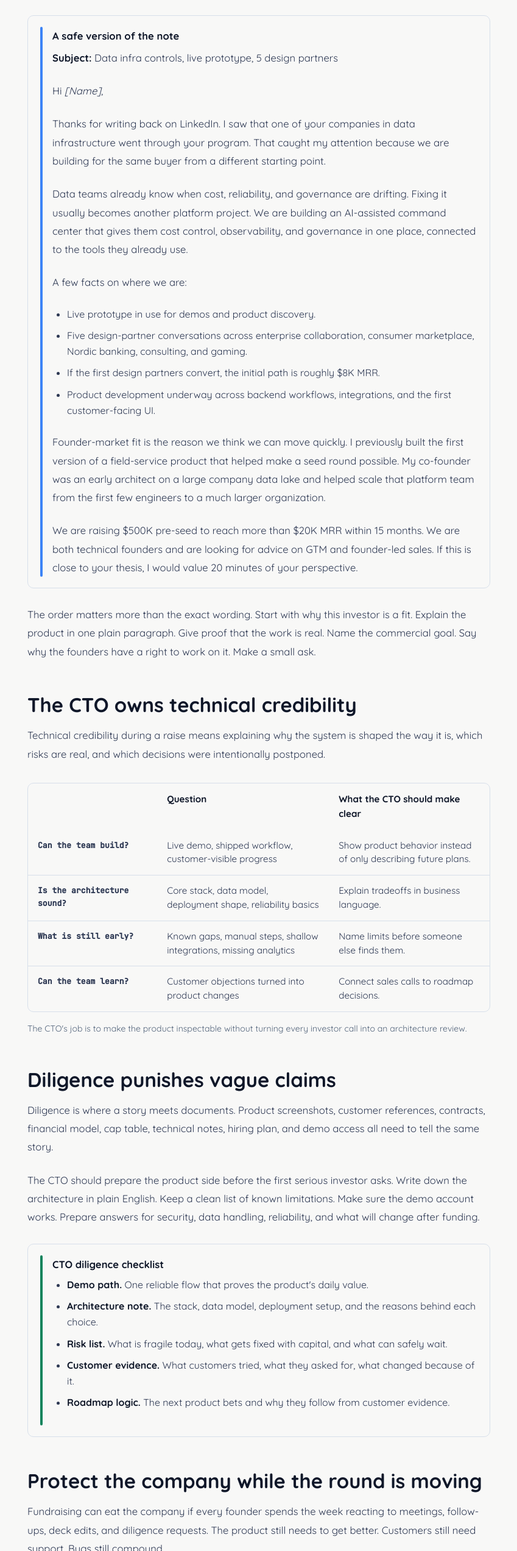
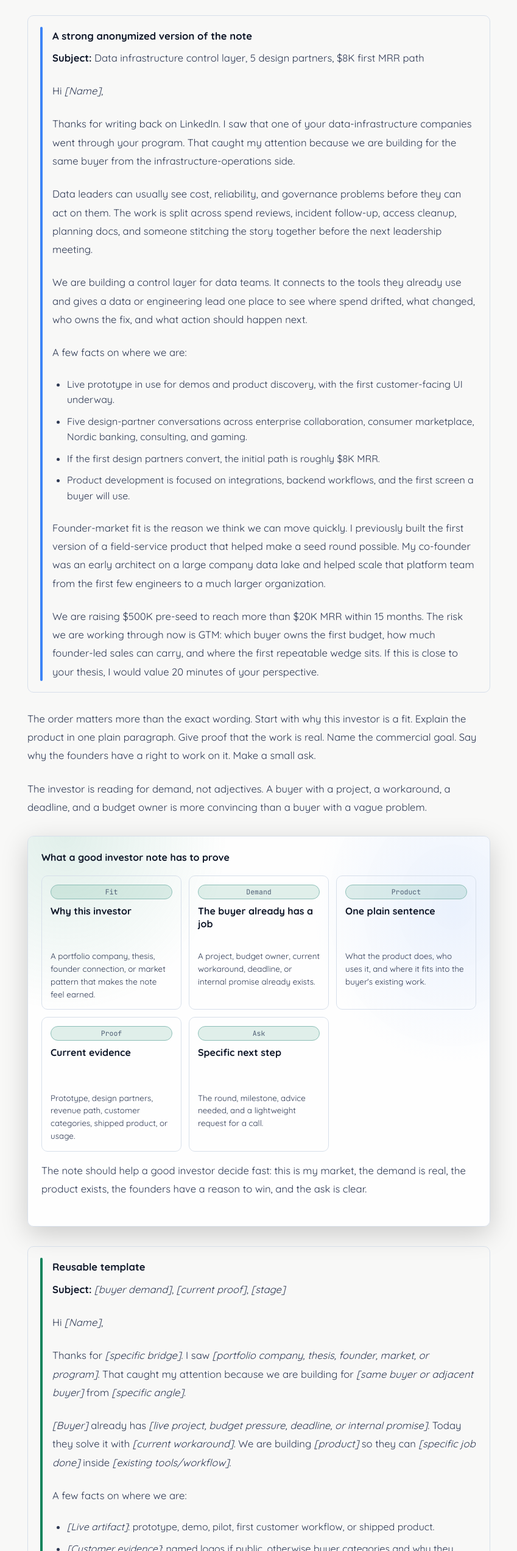
Before and after one commit to prasadus92/prasadus92.github.io, an Astro site: page /blog/raising-seed-round in a window 1280 px wide. Shown: the part 2298-4842 px from the top of the page at 61% size, without its empty margins (35-884 px from the left). Built offline with nearby package versions, Linux system fonts and the light colour scheme; Astro itself is replaced by a stand-in of ours.

Commit message:
Refine fundraising outreach template

```diff
--- a/src/content/blog/raising-seed-round.mdx
+++ b/src/content/blog/raising-seed-round.mdx
@@ -63,25 +63,78 @@ import PullQuote from '../../components/post/PullQuote.astro';
   One note that worked came from that shape. The investor had a visible connection to an adjacent data company. The email used that bridge, explained the product in normal language, gave concrete progress, named the commercial goal, and asked for advice rather than pretending the decision was obvious.
 </div>
 
-<Callout tone="info" title="A safe version of the note">
-  <p><strong>Subject:</strong> Data infra controls, live prototype, 5 design partners</p>
+<Callout tone="info" title="A strong anonymized version of the note">
+  <p><strong>Subject:</strong> Data infrastructure control layer, 5 design partners, $8K first MRR path</p>
   <p>Hi <em>[Name]</em>,</p>
-  <p>Thanks for writing back on LinkedIn. I saw that one of your companies in data infrastructure went through your program. That caught my attention because we are building for the same buyer from a different starting point.</p>
-  <p>Data teams already know when cost, reliability, and governance are drifting. Fixing it usually becomes another platform project. We are building an AI-assisted command center that gives them cost control, observability, and governance in one place, connected to the tools they already use.</p>
+  <p>Thanks for writing back on LinkedIn. I saw that one of your data-infrastructure companies went through your program. That caught my attention because we are building for the same buyer from the infrastructure-operations side.</p>
+  <p>Data leaders can usually see cost, reliability, and governance problems before they can act on them. The work is split across spend reviews, incident follow-up, access cleanup, planning docs, and someone stitching the story together before the next leadership meeting.</p>
+  <p>We are building a control layer for data teams. It connects to the tools they already use and gives a data or engineering lead one place to see where spend drifted, what changed, who owns the fix, and what action should happen next.</p>
   <p>A few facts on where we are:</p>
   <ul>
-    <li>Live prototype in use for demos and product discovery.</li>
+    <li>Live prototype in use for demos and product discovery, with the first customer-facing UI underway.</li>
     <li>Five design-partner conversations across enterprise collaboration, consumer marketplace, Nordic banking, consulting, and gaming.</li>
     <li>If the first design partners convert, the initial path is roughly $8K MRR.</li>
-    <li>Product development underway across backend workflows, integrations, and the first customer-facing UI.</li>
+    <li>Product development is focused on integrations, backend workflows, and the first screen a buyer will use.</li>
   </ul>
   <p>Founder-market fit is the reason we think we can move quickly. I previously built the first version of a field-service product that helped make a seed round possible. My co-founder was an early architect on a large company data lake and helped scale that platform team from the first few engineers to a much larger organization.</p>
-  <p>We are raising $500K pre-seed to reach more than $20K MRR within 15 months. We are both technical founders and are looking for advice on GTM and founder-led sales. If this is close to your thesis, I would value 20 minutes of your perspective.</p>
+  <p>We are raising $500K pre-seed to reach more than $20K MRR within 15 months. The risk we are working through now is GTM: which buyer owns the first budget, how much founder-led sales can carry, and where the first repeatable wedge sits. If this is close to your thesis, I would value 20 minutes of your perspective.</p>
 </Callout>
 
 <div class="reveal">
   The order matters more than the exact wording. Start with why this investor is a fit. Explain the product in one plain paragraph. Give proof that the work is real. Name the commercial goal. Say why the founders have a right to work on it. Make a small ask.
 </div>
+
+<div class="reveal">
+  The investor is reading for demand, not adjectives. A buyer with a project, a workaround, a deadline, and a budget owner is more convincing than a buyer with a vague problem.
+</div>
+
+<figure class="post-visual reveal">
+  <div class="post-visual-title">What a good investor note has to prove</div>
+  <div class="visual-flow wide-visual-flow">
+    <div class="visual-step">
+      <span class="visual-step-label">Fit</span>
+      <strong>Why this investor</strong>
+      <span>A portfolio company, thesis, founder connection, or market pattern that makes the note feel earned.</span>
+    </div>
+    <div class="visual-step">
+      <span class="visual-step-label">Demand</span>
+      <strong>The buyer already has a job</strong>
+      <span>A project, budget owner, current workaround, deadline, or internal promise already exists.</span>
+    </div>
+    <div class="visual-step">
+      <span class="visual-step-label">Product</span>
+      <strong>One plain sentence</strong>
+      <span>What the product does, who uses it, and where it fits into the buyer's existing work.</span>
+    </div>
+    <div class="visual-step">
+      <span class="visual-step-label">Proof</span>
+      <strong>Current evidence</strong>
+      <span>Prototype, design partners, revenue path, customer categories, shipped product, or usage.</span>
+    </div>
+    <div class="visual-step">
+      <span class="visual-step-label">Ask</span>
+      <strong>Specific next step</strong>
+      <span>The round, milestone, advice needed, and a lightweight request for a call.</span>
+    </div>
+  </div>
+  <p class="post-visual-caption">The note should help a good investor decide fast: this is my market, the demand is real, the product exists, the founders have a reason to win, and the ask is clear.</p>
+</figure>
+
+<Callout tone="note" title="Reusable template">
+  <p><strong>Subject:</strong> <em>[buyer demand]</em>, <em>[current proof]</em>, <em>[stage]</em></p>
+  <p>Hi <em>[Name]</em>,</p>
+  <p>Thanks for <em>[specific bridge]</em>. I saw <em>[portfolio company, thesis, founder, market, or program]</em>. That caught my attention because we are building for <em>[same buyer or adjacent buyer]</em> from <em>[specific angle]</em>.</p>
+  <p><em>[Buyer]</em> already has <em>[live project, budget pressure, deadline, or internal promise]</em>. Today they solve it with <em>[current workaround]</em>. We are building <em>[product]</em> so they can <em>[specific job done]</em> inside <em>[existing tools/workflow]</em>.</p>
+  <p>A few facts on where we are:</p>
+  <ul>
+    <li><em>[Live artifact]</em>: prototype, demo, pilot, first customer workflow, or shipped product.</li>
+    <li><em>[Customer evidence]</em>: named logos if public, otherwise buyer categories and why they matter.</li>
+    <li><em>[Commercial path]</em>: possible MRR, paid pilot value, pipeline stage, or the first budget owner.</li>
+    <li><em>[Product progress]</em>: the part already built and the part being built next.</li>
+  </ul>
+  <p>The founder-market fit is <em>[specific reason]</em>. I have <em>[relevant proof]</em>. My co-founder has <em>[relevant proof]</em>.</p>
+  <p>We are raising <em>[amount]</em> to reach <em>[specific milestone]</em> by <em>[timeframe]</em>. We would value your advice on <em>[specific risk: GTM, wedge, buyer, pricing, channel]</em>. If this is close to your thesis, could we compare notes for 20 minutes?</p>
+</Callout>
 
 <h2 class="reveal">The CTO owns technical credibility</h2>
 
--- a/src/styles/global.css
+++ b/src/styles/global.css
@@ -1485,6 +1485,10 @@ img {
   grid-template-columns: repeat(auto-fit, minmax(128px, 1fr));
 }
 
+.wide-visual-flow {
+  grid-template-columns: repeat(auto-fit, minmax(min(100%, 210px), 1fr));
+}
+
 .visual-matrix,
 .visual-split {
   grid-template-columns: repeat(2, minmax(0, 1fr));
```
